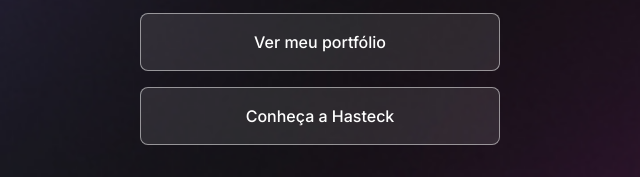
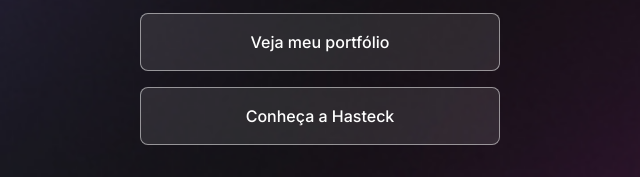
Before and after one commit to nayrasleao/nayrasleao.dev, a website: page index.html in a window 1280 px wide. Shown: the part 444-621 px from the top of the page, 320-960 px from the left. Drawn offline with nearby package versions, Linux system fonts and the light colour scheme.

Commit message:
Change List

```diff
--- a/index.html
+++ b/index.html
@@ -28,7 +28,7 @@
           <a href="experiencia.html">Experiências</a>
         </li>
         <li>
-          <a href="#" target="_blank">Ver meu portfólio</a>
+          <a href="#" target="_blank">Veja meu portfólio</a>
         </li>
         <li>
           <a href="https://hashteck.com.br" target="_blank">Conheça a Hasteck</a>
```
